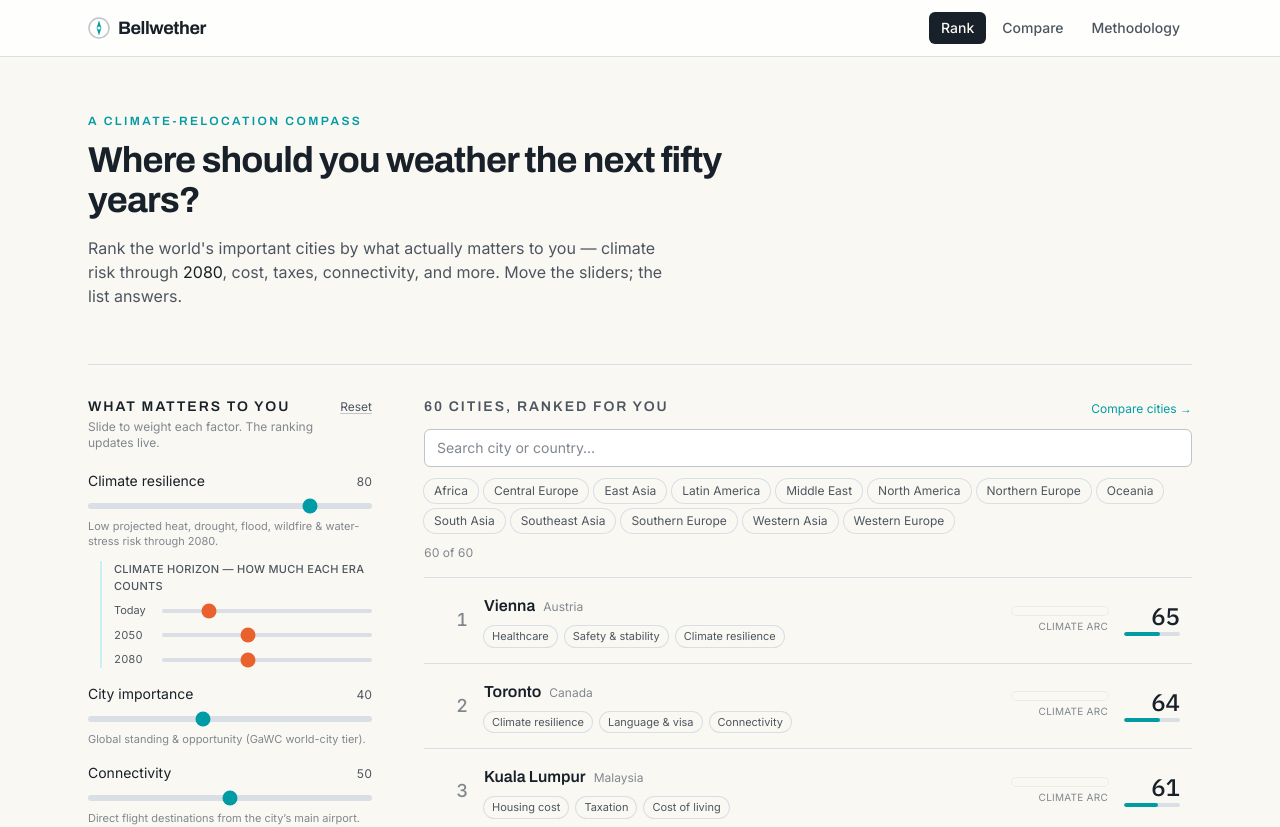
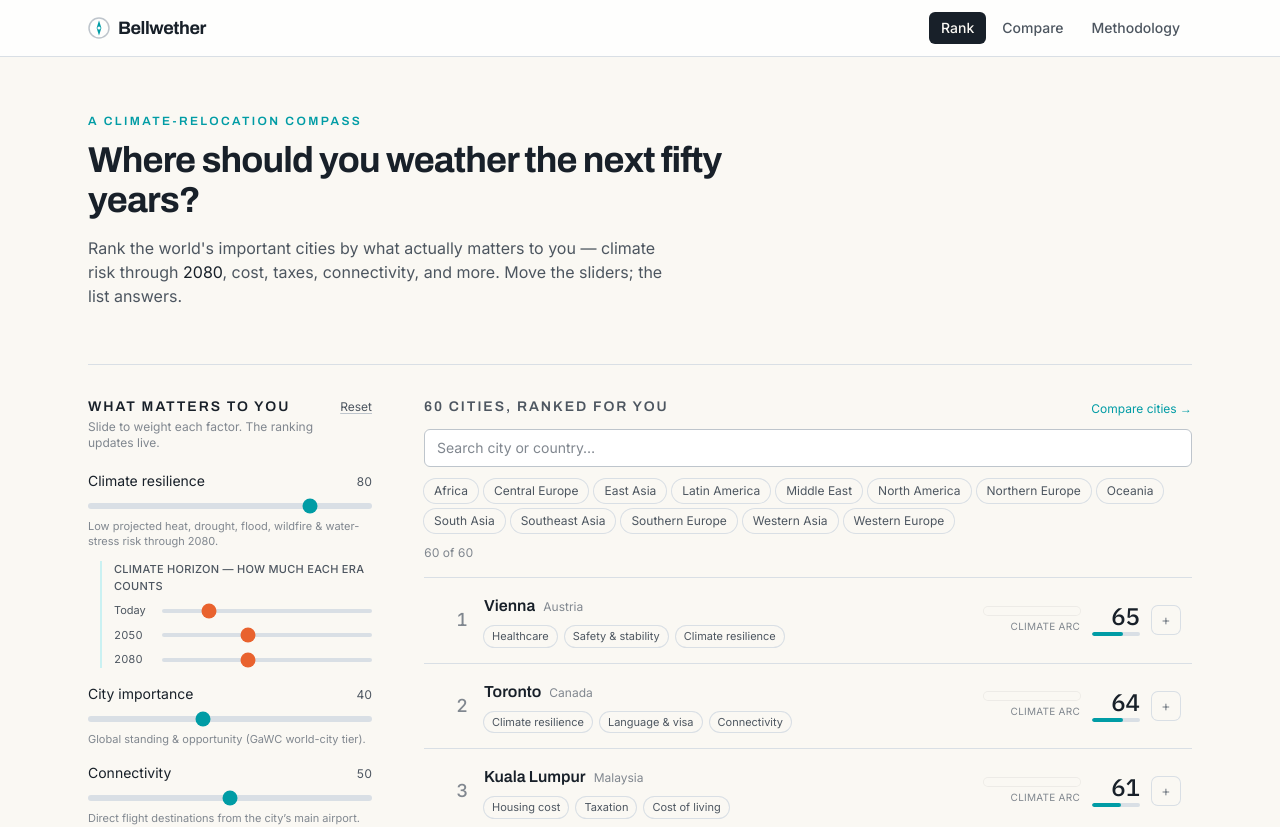
Before and after one commit to mheld/bellwether, a React (Vite) app: page / in a window 1280 px wide. Shown: the top 827 px of the page. Built offline with nearby package versions, Linux system fonts and the light colour scheme.

Commit message:
feat: add row compare toggles and header count badge
Each ranked row gets an add/remove-from-compare button (over an accessible
stretched-link row), and the Compare nav shows a live selection count.

```diff
--- /dev/null
+++ b/src/components/CompareToggle.tsx
@@ -0,0 +1,40 @@
+import { useCompare, MAX_COMPARE } from '../state/useCompare'
+
+/** Small add/remove-from-compare button, usable over a stretched-link row. */
+export function CompareToggle({ cityId, className = '' }: { cityId: string; className?: string }) {
+  const selected = useCompare((s) => s.ids.includes(cityId))
+  const full = useCompare((s) => s.ids.length >= MAX_COMPARE)
+  const toggle = useCompare((s) => s.toggle)
+  const disabled = !selected && full
+
+  return (
+    <button
+      type="button"
+      onClick={(e) => {
+        e.preventDefault()
+        e.stopPropagation()
+        toggle(cityId)
+      }}
+      disabled={disabled}
+      aria-pressed={selected}
+      title={
+        selected
+          ? 'In compare — click to remove'
+          : full
+            ? `Compare is full (${MAX_COMPARE} max)`
+            : 'Add to compare'
+      }
+      aria-label={selected ? `Remove ${cityId} from compare` : `Add ${cityId} to compare`}
+      className={
+        'grid size-7 shrink-0 place-items-center rounded-md text-sm leading-none transition-colors ' +
+        (selected
+          ? 'bg-ink text-paper'
+          : 'text-ink-faint ring-1 ring-line hover:text-ink hover:ring-line-strong disabled:cursor-not-allowed disabled:opacity-30 disabled:hover:text-ink-faint disabled:hover:ring-line') +
+        ' ' +
+        className
+      }
+    >
+      {selected ? '✓' : '+'}
+    </button>
+  )
+}
--- a/src/components/Layout.tsx
+++ b/src/components/Layout.tsx
@@ -1,5 +1,6 @@
 import { useEffect } from 'react'
 import { NavLink, Outlet, useLocation } from 'react-router-dom'
+import { useCompare } from '../state/useCompare'
 
 const navLink = ({ isActive }: { isActive: boolean }) =>
   [
@@ -11,6 +12,7 @@ const navLink = ({ isActive }: { isActive: boolean }) =>
 
 export function Layout() {
   const { pathname } = useLocation()
+  const compareCount = useCompare((s) => s.ids.length)
   useEffect(() => {
     window.scrollTo(0, 0)
   }, [pathname])
@@ -31,6 +33,11 @@ export function Layout() {
             </NavLink>
             <NavLink to="/compare" className={navLink}>
               Compare
+              {compareCount > 0 && (
+                <span className="nums ml-1.5 rounded-full bg-signal px-1.5 py-0.5 text-[10px] font-semibold text-paper-raised tabular-nums">
+                  {compareCount}
+                </span>
+              )}
             </NavLink>
             <NavLink to="/methodology" className={navLink}>
               Methodology
--- a/src/components/RankedList.tsx
+++ b/src/components/RankedList.tsx
@@ -2,6 +2,7 @@ import { Link } from 'react-router-dom'
 import type { ScoredCity } from '../scoring/score'
 import { overallTrajectory } from '../scoring/climate'
 import { ClimateStripe } from './ClimateStripe'
+import { CompareToggle } from './CompareToggle'
 import { topStrengths } from '../ui/factors'
 import { formatScore } from '../ui/scale'
 
@@ -35,11 +36,10 @@ function CityRow({ scored, rank }: { scored: ScoredCity; rank: number }) {
   const strengths = topStrengths(factorScores, 3)
 
   return (
-    <li>
-      <Link
-        to={`/city/${city.id}`}
-        className="group grid grid-cols-[2rem_1fr_auto] items-center gap-4 px-1 py-4 transition-colors hover:bg-signal-soft/40 sm:px-3"
-      >
+    <li className="group relative grid grid-cols-[2rem_1fr_auto] items-center gap-4 px-1 py-4 transition-colors hover:bg-signal-soft/40 sm:px-3">
+      {/* stretched link covers the row for navigation; sits behind interactive controls */}
+      <Link to={`/city/${city.id}`} className="absolute inset-0 z-0" aria-label={`${city.name} details`} />
+
       {/* rank */}
       <span className="nums text-right text-lg font-medium text-ink-faint tabular-nums group-hover:text-signal">
         {rank}
@@ -68,15 +68,15 @@ function CityRow({ scored, rank }: { scored: ScoredCity; rank: number }) {
           </div>
         </div>
 
-        {/* score + climate arc */}
-        <div className="flex items-center gap-4">
+      {/* score + climate arc + compare */}
+      <div className="flex items-center gap-3">
         <div className="hidden w-24 sm:block">
           <ClimateStripe trajectory={traj} height={8} />
           <p className="mt-1 text-right text-[10px] uppercase tracking-wide text-ink-faint">
             climate arc
           </p>
         </div>
-          <div className="w-14 text-right">
+        <div className="w-12 text-right">
           <div className="nums font-mono text-2xl font-medium leading-none text-ink tabular-nums">
             {formatScore(score)}
           </div>
@@ -87,8 +87,8 @@ function CityRow({ scored, rank }: { scored: ScoredCity; rank: number }) {
             />
           </div>
         </div>
+        <CompareToggle cityId={city.id} className="relative z-10" />
       </div>
-      </Link>
     </li>
   )
 }
```
Also changed, not shown: src/data/dataset.json, 1 other file (tests, documents, lock files or other folders). Lines whose indentation alone changed are shown as unchanged.
